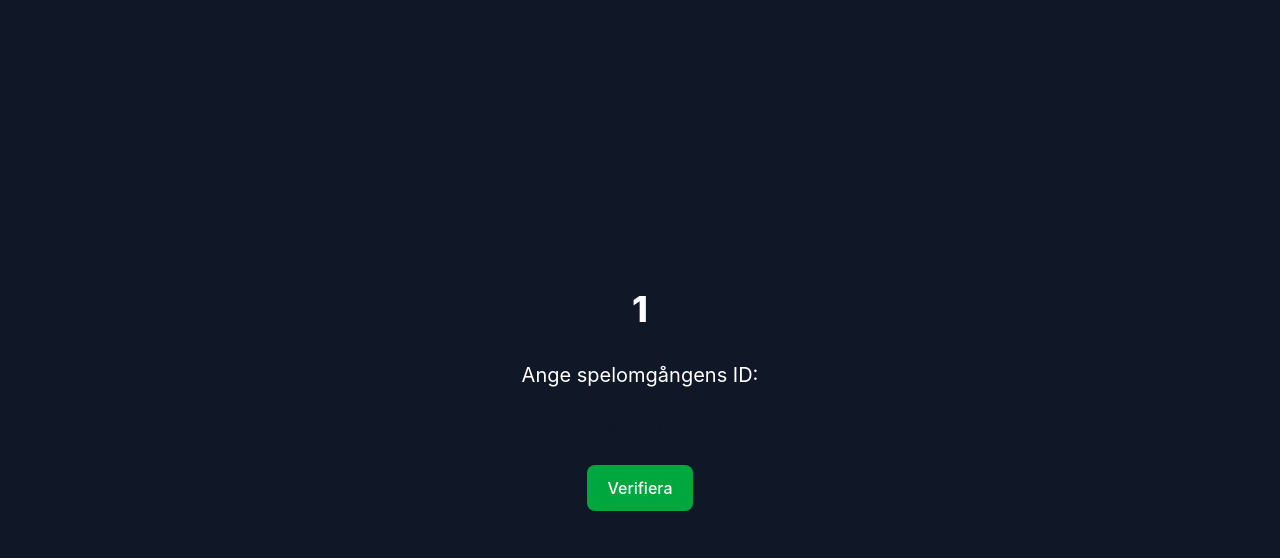
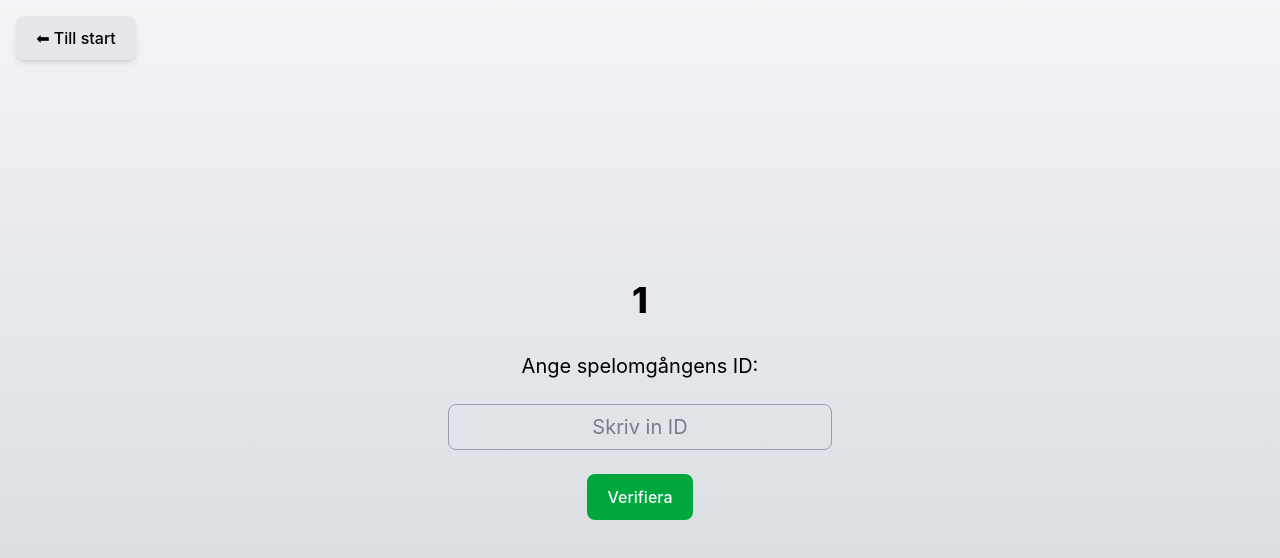
Before and after one commit to Kodstudion/quiz_answer_app, a React (Vite) app in the folder musicbattle/: page /team/1 in a window 1280 px wide. Shown: the top 558 px of the page. Built offline with nearby package versions, Linux system fonts and the light colour scheme.

Commit message:
add navigation buttons to team page and set light color theme

```diff
--- a/musicbattle/src/TeamPage.tsx
+++ b/musicbattle/src/TeamPage.tsx
@@ -1,13 +1,24 @@
 import React, { useState } from "react";
-import { useParams } from "react-router-dom";
+import { useParams, useNavigate } from "react-router-dom";
 
 const validGameIds = ["1234", "5678", "91011"];
 
+const teamColors: Record<string, string> = {
+  red: "bg-red-600 hover:bg-red-700 text-white",
+  blue: "bg-blue-600 hover:bg-blue-700 text-white",
+  yellow: "bg-yellow-500 hover:bg-yellow-600 text-black",
+  orange: "bg-orange-500 hover:bg-orange-600 text-black",
+  purple: "bg-purple-600 hover:bg-purple-700 text-white",
+  green: "bg-green-600 hover:bg-green-700 text-white",
+  pink: "bg-pink-500 hover:bg-pink-600 text-black",
+  lightblue: "bg-cyan-500 hover:bg-cyan-600 text-black",
+};
+
 const TeamPage: React.FC = () => {
   const { teamName } = useParams<{ teamName: string }>();
+  const navigate = useNavigate();
   const [gameId, setGameId] = useState("");
   const [isVerified, setIsVerified] = useState(false);
-  const [isButtonEnabled] = useState(true);
   const [clicks, setClicks] = useState<string[]>([]);
 
   const verifyGameId = () => {
@@ -19,44 +30,50 @@ const TeamPage: React.FC = () => {
   };
 
   const handleButtonClick = () => {
-    if (isButtonEnabled) {
-      const timestamp = new Date().toLocaleTimeString();
-      setClicks((prev) => [...prev, `${teamName?.toUpperCase()} tryckte kl. ${timestamp}`]);
-    }
+    const timestamp = new Date().toLocaleTimeString();
+    setClicks((prev) => [...prev, `${teamName?.toUpperCase()} tryckte kl. ${timestamp}`]);
   };
 
+  const bgColor = teamColors[teamName?.toLowerCase() || ""] || "bg-gray-600 text-white";
+
   return (
-    <div className="flex flex-col justify-center items-center min-h-screen w-screen bg-gray-900 text-white p-6">
-      <div className="flex flex-col justify-center items-center w-full max-w-lg">
+    <div className="flex flex-col justify-center items-center min-h-screen w-screen bg-gradient-to-b from-gray-100 to-gray-300 text-black p-6 relative">
+
+      {/* Tillbaka-knapp (ljusgrå) */}
+      <button
+        onClick={() => navigate("/")}
+        className="absolute top-4 left-4 bg-gray-200 hover:bg-gray-300 text-black px-4 py-2 rounded-lg text-sm shadow-md"
+      >
+        ⬅ Till start
+      </button>
+
+      <div className="max-w-lg w-full text-center">
         <h1 className="text-4xl font-extrabold mb-8">{teamName?.toUpperCase()}</h1>
 
         {!isVerified ? (
-          <div className="flex flex-col justify-center items-center w-full">
-            <p className="text-xl mb-4">Ange spelomgångens ID:</p>
+          <div className="flex flex-col justify-center items-center gap-6">
+            <p className="text-xl">Ange spelomgångens ID:</p>
             <input
               type="text"
               value={gameId}
               onChange={(e) => setGameId(e.target.value)}
-              className="px-4 py-2 rounded-lg text-gray-900 text-center text-xl w-3/4 max-w-sm"
+              className="px-4 py-2 rounded-lg text-gray-900 text-center text-xl w-3/4 max-w-sm border border-gray-400"
               placeholder="Skriv in ID"
             />
             <button
               onClick={verifyGameId}
-              className="mt-4 bg-green-600 text-white px-6 py-3 rounded-lg text-lg font-semibold hover:bg-green-700 transition"
+              className="bg-green-600 hover:bg-green-700 text-white px-6 py-3 rounded-lg text-lg font-semibold transition"
             >
               Verifiera
             </button>
           </div>
         ) : (
-          <div className="flex flex-col justify-center items-center w-full">
-            <p className="text-2xl font-semibold mb-6">✅ Spelomgångens ID verifierat!</p>
+          <div className="flex flex-col items-center gap-6">
+            <p className="text-2xl font-semibold">✅ Spelomgångens ID verifierat!</p>
 
             <button
               onClick={handleButtonClick}
-              className={`px-8 py-6 text-2xl font-bold rounded-xl shadow-lg transition ${
-                isButtonEnabled ? "bg-red-600 hover:bg-red-700" : "bg-gray-600 cursor-not-allowed"
-              }`}
-              disabled={!isButtonEnabled}
+              className={`px-8 py-6 text-2xl font-bold rounded-xl shadow-lg transition transform hover:scale-105 ${bgColor}`}
             >
               🔴 TRYCK
             </button>
@@ -64,27 +81,36 @@ const TeamPage: React.FC = () => {
             {/* Tryckhistorik */}
             <div className="mt-6 max-w-md w-full">
               <h2 className="text-xl font-semibold mb-2">Tryckhistorik</h2>
-              <table className="w-full bg-gray-800 text-white rounded-lg border border-gray-700">
+              <table className="w-full bg-gray-200 text-black rounded-lg border border-gray-400">
                 <thead>
-                  <tr className="border-b border-gray-700">
+                  <tr className="border-b border-gray-400">
                     <th className="py-2">Tid</th>
                   </tr>
                 </thead>
                 <tbody>
                   {clicks.length > 0 ? (
                     clicks.map((click, index) => (
-                      <tr key={index} className="border-t border-gray-700">
+                      <tr key={index} className="border-t border-gray-400">
                         <td className="py-2 text-center">{click}</td>
                       </tr>
                     ))
                   ) : (
                     <tr>
-                      <td className="py-2 text-center text-gray-400">Inga tryck registrerade än</td>
+                      <td className="py-2 text-center text-gray-600">Inga tryck registrerade än</td>
                     </tr>
                   )}
                 </tbody>
               </table>
             </div>
+
+            {/* Knapp för att skriva in nytt ID (ljusgrå) */}
+            <button
+              onClick={() => setIsVerified(false)}
+              className="mt-4 bg-gray-200 hover:bg-gray-300 text-black px-4 py-2 rounded-lg text-sm shadow-md"
+            >
+              🔄 Nytt spel-ID
+            </button>
+
           </div>
         )}
       </div>
--- a/musicbattle/src/index.css
+++ b/musicbattle/src/index.css
@@ -47,11 +47,6 @@ button {
   transition: border-color 0.25s;
 }
 
-/* 🔥 FIX: Se till att Tailwind-färger fungerar korrekt */
-button:not(.bg-red-600, .bg-blue-600, .bg-yellow-500, .bg-orange-500, .bg-purple-600, .bg-green-600, .bg-pink-500, .bg-cyan-500) {
-  background-color: #1a1a1a;
-}
-
 button:hover {
   border-color: #646cff;
 }
```
